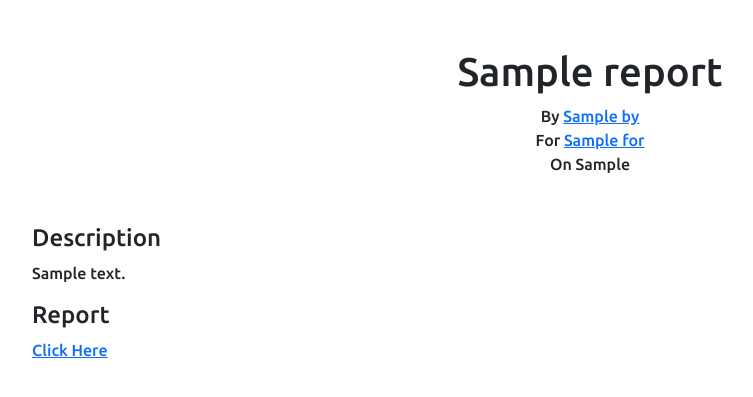
After one commit to natyavidhan/DosisPy, a Flask app: template templates/doctors/reports/lab/view.html in a window 1280 px wide. The commit adds this page. Shown: the top 397 px of the page, without its empty margins (50-803 px from the left). Run offline with Flask 2, Linux system fonts and the light colour scheme; the template is opened without the code that fills it: most values are stand-ins (such as "Sample title", 1, 10 or a date in 2020); parts of the project's set-up code (start-up, migrations or seed data) failed here and were passed over.

Commit message:
added view for view a particular lab rep. for docs

```diff
--- a/templates/doctors/patientview.html
+++ b/templates/doctors/patientview.html
@@ -33,7 +33,7 @@
             <ol class="list-group list-group-numbered">
                 {% for labrep in patient.labReports %}
                     {% if labrep.by == user._id %}
-                        <li class="list-group-item">{{labrep["heading"]}}</li>
+                        <a href="/reports/lab/{{labrep['_id']}}"><li class="list-group-item">{{labrep["heading"]}}</li></a>
                     {% endif %}
                 {% endfor %}
             </ol>
--- /dev/null
+++ b/templates/doctors/reports/lab/view.html
@@ -0,0 +1,20 @@
+{% extends 'base.html' %}
+{% block title %}
+    {{report["heading"]}}
+{% endblock title %}
+{% block content %}
+    <div class="container mt-5">
+        <div class="text-center">
+            <h1>{{report["heading"]}}</h1>
+            <span>By <a href="/doctor/{{report.by._id}}">{{report["by"]["name"]}}</a></span><br>
+            <span>For <a href="/patient/{{report.for._id}}">{{report["for"]["name"]}}</a></span><br>
+            <span>On {{report["on"]}}</span>
+        </div>
+        <div class="mt-5">
+            <h4>Description</h4>
+            <p>{{report["description"]}}</p>
+            <h4>Report</h4>
+            <p><a href="{{report['fileLink']}}">Click Here</a></p>
+        </div>
+    </div>
+{% endblock content %}
```
